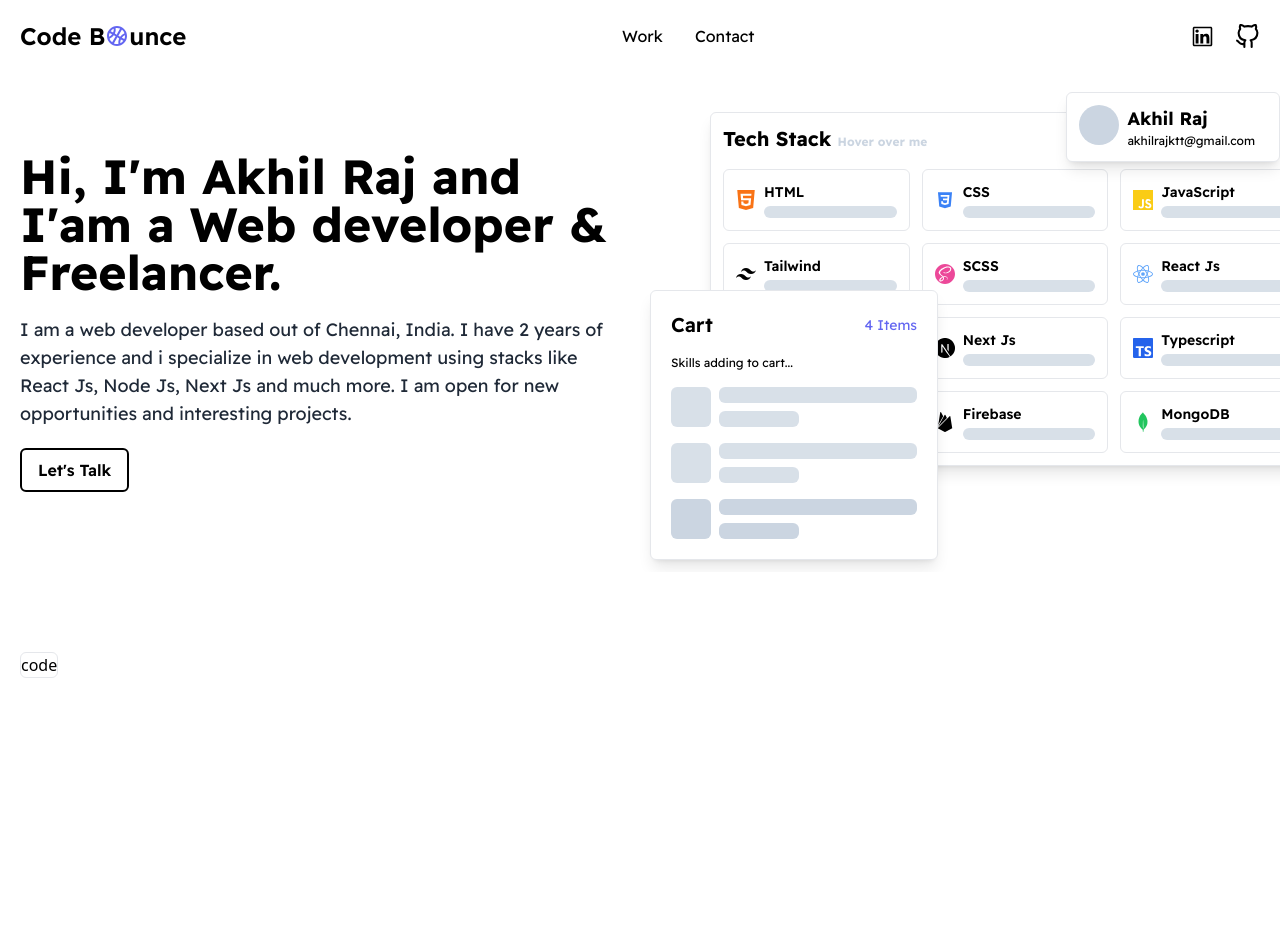
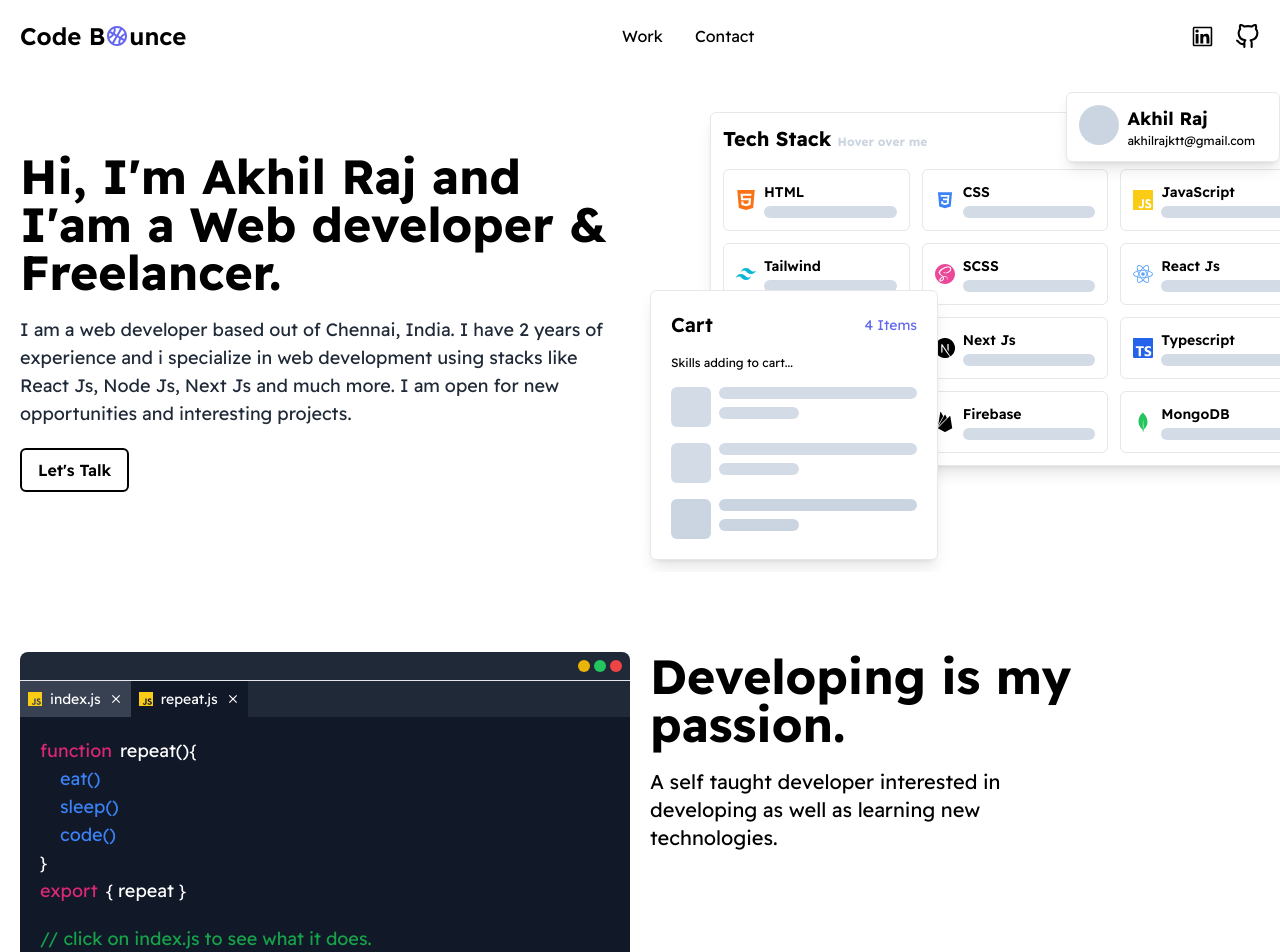
Before and after one commit to Akhil-dotcom/portfolio, a Next.js app: page / in a window 1280 px wide. Shown: the top 952 px of the page. Before the commit the page ends 800 px from the top, so only its background shows below. Built offline with nearby package versions, Linux system fonts and the light colour scheme.

Commit message:
first commit

```diff
--- /dev/null
+++ b/components/About.tsx
@@ -0,0 +1,69 @@
+import { useState } from 'react'
+import { MdClose } from 'react-icons/md'
+import { SiJavascript } from 'react-icons/si'
+import EscrDiagram from './Diagrams/EscrDiagram'
+
+function About() {
+
+  const code:Array<String> = ["function","repeat(){", "eat()", "sleep()", "code()", "}", "export" ,"{ repeat }"]
+  const indexCode:Array<String> = ["import", "{ repeat }", "from", "./repeat.js", "repeat()"]
+  const [page, setpage] = useState<number>(2);
+
+  return <div className="max-w-screen-xl mx-auto p-5 py-40 xl:py-20 font-readex">
+      <div className="w-full">
+          <div className="flex flex-col md:flex-row-reverse gap-5">
+              {/* content */}
+              <div className="flex-1">
+                  <div></div>
+                  <div className="text-4xl xl:text-5xl font-bold">Developing is my passion.</div>
+                  <div className="pt-5 sm:text-base xl:text-xl md:max-w-sm">A self taught developer interested in developing as well as learning new technologies.</div>
+              </div>
+              {/* image */}
+              <div className="flex-1 bg-gray-800 rounded-lg overflow-hidden">
+                  <div className="w-full">
+                      {/* button */}
+                      <div className="flex items-center justify-end space-x-1 p-2 border-b">
+                          <div className="h-3 w-3 rounded-full bg-yellow-500"></div>
+                          <div className="h-3 w-3 rounded-full bg-green-500"></div>
+                          <div className="h-3 w-3 rounded-full bg-red-500"></div>
+                      </div>
+                      <div className="flex">
+                        <div onClick={() => setpage(1)} className={`text-sm flex items-center p-2 text-white gap-2 cursor-pointer w-max ${page === 1 ? "bg-gray-900" : "bg-gray-700"}`}>
+                          <SiJavascript className="text-yellow-400" />
+                          <div>index.js</div>
+                          <MdClose />
+                        </div>
+                        <div onClick={() => setpage(2)} className={`text-sm flex items-center p-2 text-white cursor-pointer gap-2 w-max ${page === 2 ? "bg-gray-900" : "bg-gray-700"}`}>
+                          <SiJavascript className="text-yellow-400" />
+                          <div>repeat.js</div>
+                          <MdClose />
+                        </div>
+                      </div>
+                      {/* code */}
+                      {page === 1 && <div className="p-5 text-white text-lg bg-gray-900 min-h-[300px] relative">
+                          <div className="flex gap-3">
+                              <span className="text-pink-600">{indexCode[0]}</span>
+                              <span>{indexCode[1]}</span>
+                              <span className="text-pink-600">{indexCode[2]}</span>
+                              <span className="text-green-600">{indexCode[3]}</span>
+                          </div>
+                          <div className="pt-5">{indexCode[4]}</div>
+                          <EscrDiagram />
+                      </div>}
+                      {page === 2 && <div className="p-5 text-white text-lg bg-gray-900 min-h-[300px]">
+                          <div className="space-x-2"><span className="text-pink-600">{code[0]}</span><span>{code[1]}</span></div>
+                          <div className="pl-5 text-blue-500">{code[2]}</div>
+                          <div className="pl-5 text-blue-500">{code[3]}</div>
+                          <div className="pl-5 text-blue-500">{code[4]}</div>
+                          <div>{code[5]}</div>
+                          <div className="space-x-2"><span className="text-pink-600">{code[6]}</span><span>{code[7]}</span></div>
+                          <div className="text-green-600 pt-5">// click on index.js to see what it does.</div>
+                      </div>}
+                  </div>
+              </div>
+          </div>
+      </div>
+  </div>;
+}
+
+export default About;
--- a/components/Diagrams/Cart.tsx
+++ b/components/Diagrams/Cart.tsx
@@ -10,22 +10,22 @@
   <div className="flex gap-2 animate-pulse">
     <div className="h-8 w-8 xl:h-10 xl:w-10 rounded-md bg-slate-300"></div>
     <div className="flex-auto flex flex-col gap-2">
-      <div className="w-full h-2 xl:h-4 rounded-md bg-slate-300"></div>
-      <div className="w-20 h-2 xl:h-4 bg-slate-300 rounded-md"></div>
+      <div className="w-full h-2 xl:h-3 rounded-md bg-slate-300"></div>
+      <div className="w-20 h-2 xl:h-3 bg-slate-300 rounded-md"></div>
     </div>
   </div>
   <div className="flex gap-2 animate-pulse">
     <div className="h-8 w-8 xl:h-10 xl:w-10 rounded-md bg-slate-300"></div>
     <div className="flex-auto flex flex-col gap-2">
-      <div className="w-full h-2 xl:h-4 rounded-md bg-slate-300"></div>
-      <div className="w-20 h-2 xl:h-4 bg-slate-300 rounded-md"></div>
+      <div className="w-full h-2 xl:h-3 rounded-md bg-slate-300"></div>
+      <div className="w-20 h-2 xl:h-3 bg-slate-300 rounded-md"></div>
     </div>
   </div>
   <div className="hidden md:flex gap-2 animate-pulse">
     <div className="h-8 w-8 xl:h-10 xl:w-10 rounded-md bg-slate-300"></div>
     <div className="flex-auto flex flex-col gap-2">
-      <div className="w-full h-2 xl:h-4 rounded-md bg-slate-300"></div>
-      <div className="w-20 h-2 xl:h-4 bg-slate-300 rounded-md"></div>
+      <div className="w-full h-2 xl:h-3 rounded-md bg-slate-300"></div>
+      <div className="w-20 h-2 xl:h-3 bg-slate-300 rounded-md"></div>
     </div>
   </div>
 </div>;
--- /dev/null
+++ b/components/Diagrams/EscrDiagram.tsx
@@ -0,0 +1,12 @@
+function EscrDiagram() {
+  return <div className="font-readex absolute z-30 bottom-2 right-3">
+      <div className="font-bold text-3xl text-black">
+          <div className="bg-white text-gray-900 rounded-t-md p-1 px-2 w-min">Eat</div>
+          <div className="bg-white text-gray-900 rounded-r-md p-1 px-2 w-min">Sleep</div>
+          <div className="bg-white text-blue-800 rounded-r-md p-1 px-2 w-min">Code</div>
+          <div className="bg-white text-gray-900 rounded-b-md rounded-r-md p-1 px-2 w-min">Repeat</div>
+      </div>
+  </div>;
+}
+
+export default EscrDiagram;
--- a/components/Diagrams/TeckStack.tsx
+++ b/components/Diagrams/TeckStack.tsx
@@ -27,7 +27,7 @@
               </div>
           </div>
           <div className="flex gap-2 items-center border rounded-md p-3">
-              <SiTailwindcss className="text-lg md:text-xl " />
+              <SiTailwindcss className="text-lg md:text-xl text-cyan-500" />
               <div className="flex-auto flex flex-col gap-1">
                   <div className="text-xs sm:text-sm font-semibold whitespace-nowrap">Tailwind</div>
                   <div className="h-2 md:h-3 animate-pulse bg-slate-300 w-full rounded-md"></div>
--- a/components/ESCR.tsx
+++ /dev/null
@@ -1,17 +0,0 @@
-
-function ESCR() {
-  return <div className="flex flex-col xl:flex-row gap-5 max-w-screen-xl mx-auto p-5 py-20">
-      <div>
-          <div>
-              {/* content */}
-              <div></div>
-              {/* image */}
-              <div>
-                  <div className="border rounded-md">code</div>
-              </div>
-          </div>
-      </div>
-  </div>;
-}
-
-export default ESCR;
--- a/pages/index.tsx
+++ b/pages/index.tsx
@@ -3,7 +3,7 @@
 import Cart from '../components/Diagrams/Cart'
 import TeckStack from '../components/Diagrams/TeckStack'
 import UserProfile from '../components/Diagrams/UserProfile'
-import ESCR from '../components/ESCR'
+import About from '../components/About'
 
 export default function Home() {
   return (
@@ -30,7 +30,7 @@
         </div>
       </main>
       {/* <Connect /> */}
-      <ESCR />
+      <About />
     </div>
   )
 }
```
